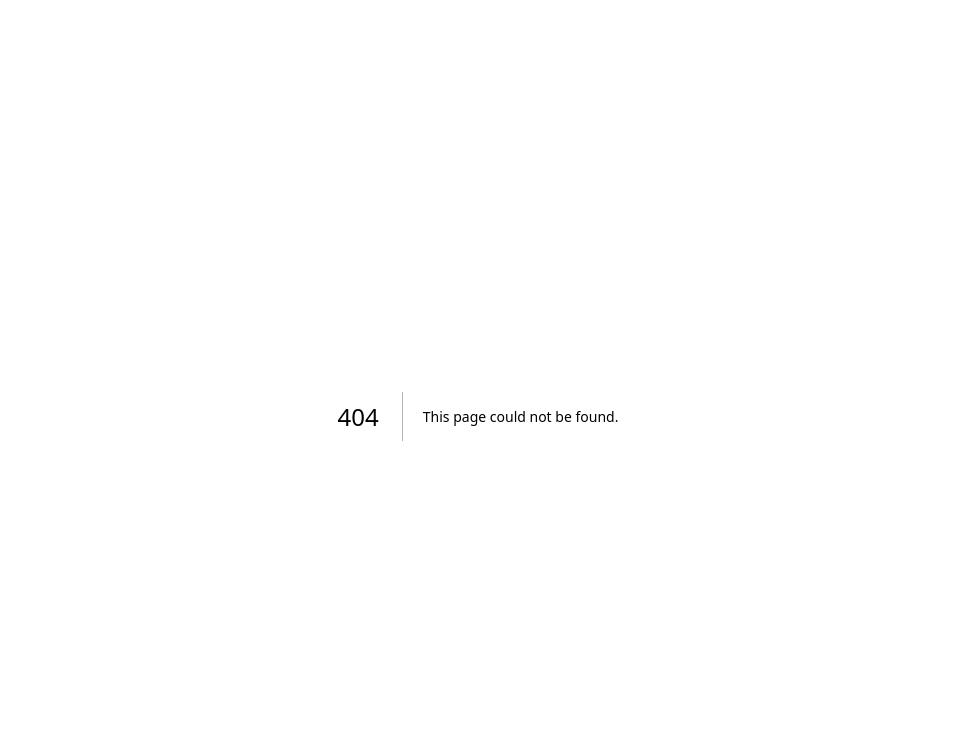
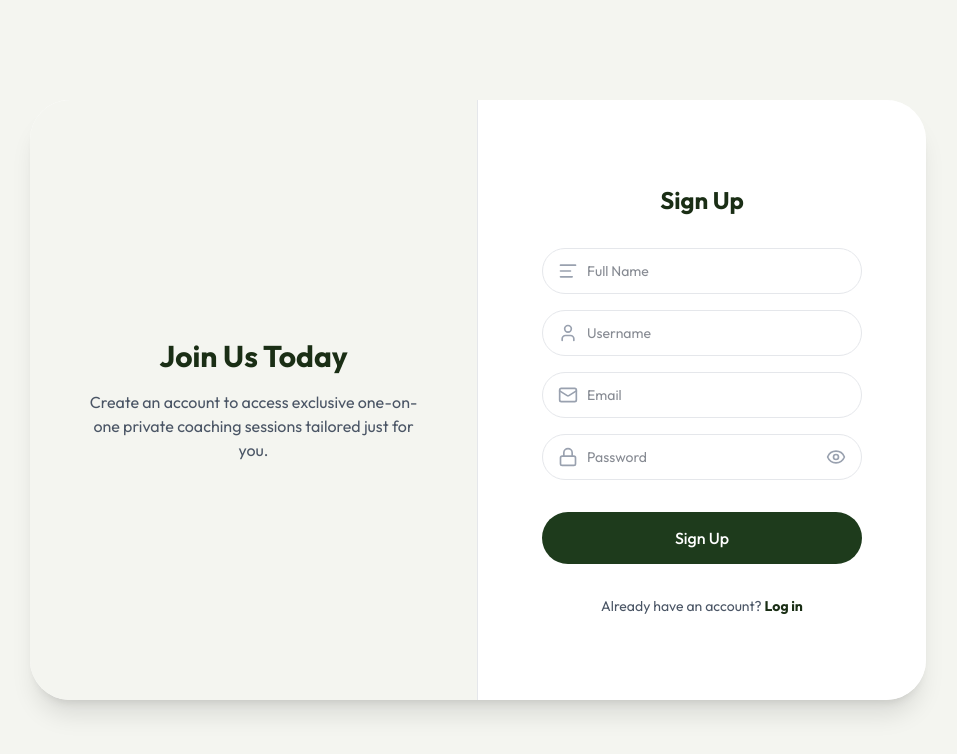
Before and after one commit to ERTShehan/coaching-platform, a Next.js app in the folder frontend/: page /signup in a window 1280 px wide. Before the commit this address had no page. Shown: the top 754 px of the page, without its empty margins (162-1119 px from the left). Built offline with nearby package versions, Linux system fonts and the light colour scheme.

Commit message:
add signup page component with form handling and validation

```diff
--- /dev/null
+++ b/frontend/src/app/signup/page.tsx
@@ -0,0 +1,153 @@
+"use client";
+
+import { useState } from "react";
+import { useRouter } from "next/navigation";
+import Link from "next/link";
+import { Mail, Lock, Eye, EyeOff, User, AlignLeft } from "lucide-react";
+
+export default function SignUp() {
+  const router = useRouter();
+  const [formData, setFormData] = useState({
+    name: "",
+    username: "",
+    email: "",
+    password: "",
+  });
+  const [showPassword, setShowPassword] = useState(false);
+  const [error, setError] = useState("");
+  const [success, setSuccess] = useState("");
+  const [isLoading, setIsLoading] = useState(false);
+
+  const handleChange = (e: React.ChangeEvent<HTMLInputElement>) => {
+    setFormData({ ...formData, [e.target.name]: e.target.value });
+  };
+
+  const handleSignUp = async (e: React.FormEvent) => {
+    e.preventDefault();
+    setIsLoading(true);
+    setError("");
+    setSuccess("");
+
+    try {
+      const response = await fetch("http://localhost:8080/api/auth/register", {
+        method: "POST",
+        headers: { "Content-Type": "application/json" },
+        body: JSON.stringify(formData),
+      });
+
+      const data = await response.json();
+
+      if (response.ok && data.code === 200) {
+        setSuccess("Account created successfully! Please log in.");
+        setTimeout(() => router.push("/login"), 2000);
+      } else {
+        setError(data.data || "Registration failed");
+      }
+    } catch (err) {
+      setError("Server error. Please try again later.");
+    } finally {
+      setIsLoading(false);
+    }
+  };
+
+  return (
+    <div className="w-full max-w-sm md:max-w-4xl mx-auto flex flex-col md:flex-row bg-white rounded-[2.5rem] shadow-xl overflow-y-auto overflow-x-hidden h-full min-h-[600px] max-h-[90vh]">
+
+      <div className="hidden md:flex flex-col items-center justify-center p-8 w-1/2 bg-[#f4f5f0] border-r border-gray-200">
+        <h2 className="text-3xl font-bold text-[#1a2e15] mb-4">Join Us Today</h2>
+        <p className="text-gray-600 text-center px-6">
+          Create an account to access exclusive one-on-one private coaching sessions tailored just for you.
+        </p>
+      </div>
+
+      <div className="flex flex-col items-center justify-center p-8 md:w-1/2 bg-white w-full overflow-y-auto">
+        <h2 className="text-2xl font-bold text-[#1a2e15] mb-8">Sign Up</h2>
+
+        <form onSubmit={handleSignUp} className="w-full max-w-xs space-y-4">
+          <div className="relative">
+            <div className="absolute inset-y-0 left-0 pl-4 flex items-center pointer-events-none">
+              <AlignLeft className="h-5 w-5 text-gray-400" />
+            </div>
+            <input
+              type="text"
+              name="name"
+              value={formData.name}
+              onChange={handleChange}
+              className="w-full pl-11 pr-4 py-3 border border-gray-200 rounded-full text-sm focus:outline-none focus:border-[#93d976] focus:ring-1 focus:ring-[#93d976] transition-colors bg-white text-gray-900"
+              placeholder="Full Name"
+              required
+            />
+          </div>
+
+          <div className="relative">
+            <div className="absolute inset-y-0 left-0 pl-4 flex items-center pointer-events-none">
+              <User className="h-5 w-5 text-gray-400" />
+            </div>
+            <input
+              type="text"
+              name="username"
+              value={formData.username}
+              onChange={handleChange}
+              className="w-full pl-11 pr-4 py-3 border border-gray-200 rounded-full text-sm focus:outline-none focus:border-[#93d976] focus:ring-1 focus:ring-[#93d976] transition-colors bg-white text-gray-900"
+              placeholder="Username"
+              required
+            />
+          </div>
+
+          <div className="relative">
+            <div className="absolute inset-y-0 left-0 pl-4 flex items-center pointer-events-none">
+              <Mail className="h-5 w-5 text-gray-400" />
+            </div>
+            <input
+              type="email"
+              name="email"
+              value={formData.email}
+              onChange={handleChange}
+              className="w-full pl-11 pr-4 py-3 border border-gray-200 rounded-full text-sm focus:outline-none focus:border-[#93d976] focus:ring-1 focus:ring-[#93d976] transition-colors bg-white text-gray-900"
+              placeholder="Email"
+              required
+            />
+          </div>
+
+          <div className="relative">
+            <div className="absolute inset-y-0 left-0 pl-4 flex items-center pointer-events-none">
+              <Lock className="h-5 w-5 text-gray-400" />
+            </div>
+            <input
+              type={showPassword ? "text" : "password"}
+              name="password"
+              value={formData.password}
+              onChange={handleChange}
+              className="w-full pl-11 pr-12 py-3 border border-gray-200 rounded-full text-sm focus:outline-none focus:border-[#93d976] focus:ring-1 focus:ring-[#93d976] transition-colors bg-white text-gray-900"
+              placeholder="Password"
+              required
+            />
+            <button
+              type="button"
+              onClick={() => setShowPassword(!showPassword)}
+              className="absolute inset-y-0 right-0 pr-4 flex items-center text-gray-400 hover:text-gray-600"
+            >
+              {showPassword ? <EyeOff className="h-5 w-5" /> : <Eye className="h-5 w-5" />}
+            </button>
+          </div>
+
+          {error && <p className="text-red-500 text-xs text-center">{error}</p>}
+          {success && <p className="text-green-600 text-xs text-center">{success}</p>}
+
+          <button
+            type="submit"
+            disabled={isLoading}
+            className="w-full bg-[#1e3b1c] text-white py-3.5 rounded-full font-medium hover:bg-[#142813] transition-colors disabled:opacity-70 mt-4"
+          >
+            {isLoading ? "Creating Account..." : "Sign Up"}
+          </button>
+        </form>
+
+        <p className="mt-8 text-sm text-gray-600">
+          Already have an account? <Link href="/login" className="font-bold text-[#1a2e15] hover:underline">Log in</Link>
+        </p>
+      </div>
+
+    </div>
+  );
+}
```
